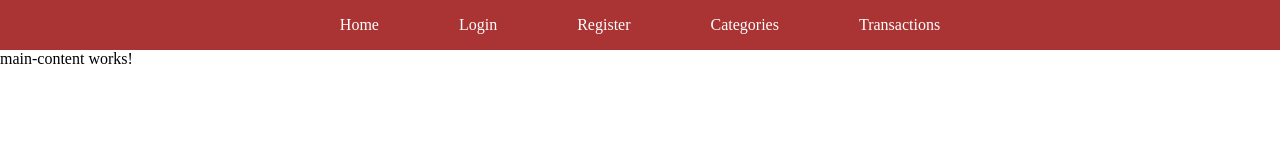
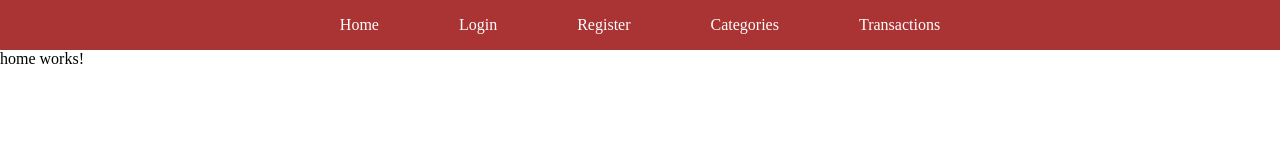
Before and after one commit to Helg18/expense-tracker-frontend, an Angular app: page / in a window 1280 px wide. Shown: the top 160 px of the page. Built offline with nearby package versions, Linux system fonts and the light colour scheme.

Commit message:
Agregando module y Component Home para la raiz del programa. || Modificaciones menores en html y css del top-bar

```diff
--- a/src/app/core/core.module.ts
+++ b/src/app/core/core.module.ts
@@ -4,15 +4,25 @@ import { ShellComponent } from './shell/shell.component';
 import { TopBarComponent } from './shell/top-bar/top-bar.component';
 import { MainContentComponent } from './shell/main-content/main-content.component';
 import { FooterComponent } from './shell/footer/footer.component';
+import { Routes, RouterModule } from '@angular/router';
+
+const routes: Routes = [
+   {
+     path: '',
+     loadChildren: './../home/home.module#HomeModule'
+   }
+];
 
 @NgModule({
   imports: [
-    CommonModule
+    CommonModule,
+    RouterModule.forRoot(routes),
   ],
   declarations: [
 			  		ShellComponent,
 			  		TopBarComponent,
-			  		MainContentComponent, FooterComponent
+			  		MainContentComponent,
+            FooterComponent
 		  		],
   exports:[
   			ShellComponent
--- a/src/app/core/shell/main-content/main-content.component.html
+++ b/src/app/core/shell/main-content/main-content.component.html
@@ -1,3 +1 @@
-<p>
-  main-content works!
-</p>
+<router-outlet></router-outlet>
--- a/src/app/core/shell/top-bar/top-bar.component.css
+++ b/src/app/core/shell/top-bar/top-bar.component.css
@@ -10,13 +10,13 @@
 	padding: 0;
 	margin: 0;
 	display: flex;
+	flex-wrap: wrap;
 	align-items: center;
 	justify-content: center;
 }
 
 .navbar ul li {
 	list-style: none;
-	flex-wrap: wrap;
 }
 
 .navbar ul li a {
@@ -24,8 +24,9 @@
 	flex-basis: 100%;
 	color: white;
 	text-decoration: none;
+	cursor: pointer;
 }
 
 .navbar ul li a:hover {
-	background-color: rgba(0,0,0,0.3);/*#a88;*/
+	background-color: rgba(0,0,0,0.3);
 }
--- a/src/app/core/shell/top-bar/top-bar.component.html
+++ b/src/app/core/shell/top-bar/top-bar.component.html
@@ -1,6 +1,6 @@
 <nav class="navbar">
 	<ul>
-		<li><a href="#">Home</a></li>
+		<li><a [routerLink]="['']"	>Home</a></li>
 		<li><a href="#">Login</a></li>
 		<li><a href="#">Register</a></li>
 		<li><a href="#">Categories</a></li>
--- /dev/null
+++ b/src/app/home/home/home.component.html
@@ -0,0 +1,3 @@
+<p>
+  home works!
+</p>
--- /dev/null
+++ b/src/app/home/home/home.component.ts
@@ -0,0 +1,15 @@
+import { Component, OnInit } from '@angular/core';
+
+@Component({
+  selector: 'henry-home',
+  templateUrl: './home.component.html',
+  styleUrls: ['./home.component.css']
+})
+export class HomeComponent implements OnInit {
+
+  constructor() { }
+
+  ngOnInit() {
+  }
+
+}
```
Also changed, not shown: src/app/home/home.module.ts (added, +20 -0 lines), src/app/home/home/home.component.css (added), 1 other file (tests, documents, lock files or other folders).
